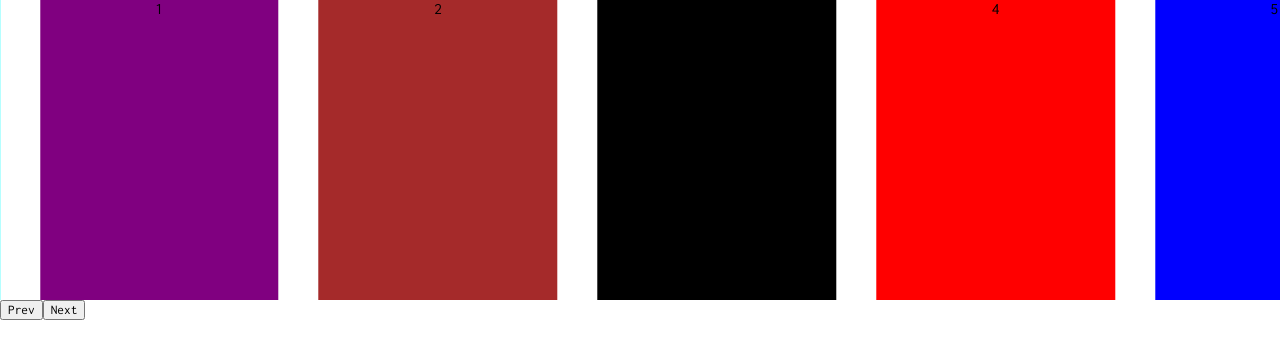
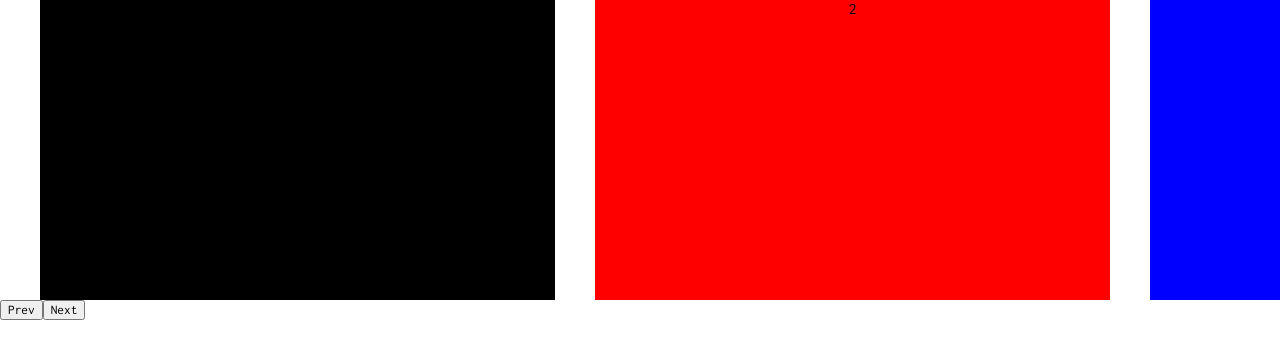
Before and after one commit to jjtjs159-jg/factory_jg, a React (Create React App) app: page /gallery in a window 1280 px wide. Shown: the top 358 px of the page. Built offline with nearby package versions, Linux system fonts and the light colour scheme.

Commit message:
캐러셀 테스트 중

```diff
--- a/src/containers/Gallery/index.tsx
+++ b/src/containers/Gallery/index.tsx
@@ -63,7 +63,7 @@ const itemList = [
 
 const index: FunctionComponent<Props> = ({
     delay = 350,
-    showsPerRow = 4,
+    showsPerRow = 2,
     padding = 20,
     showsNextSize = 5, // percentage
 }) => {
@@ -74,7 +74,7 @@ const index: FunctionComponent<Props> = ({
 
     const wid = 100 / showsPerRow;
     const moveSize = 100 / (itemList.length + (showsPerRow * (showsPerRow + 2)));
-    const slideWidthPX = winX * (wid - moveSize) / 100 - (padding * 2);
+    const slideWidthPX = Math.ceil(winX * (wid - moveSize) / 100 - (padding * 2));
 
     const firstFrames = itemList.slice(0, showsPerRow);
     const lastframes = itemList.slice(itemList.length - showsPerRow, itemList.length);
@@ -94,13 +94,17 @@ const index: FunctionComponent<Props> = ({
         switch (action.type) {
             case 'PREV':
                 const absIdx = Math.abs(state.idx);
-                const prevMoveSize = (slideWidthPX + padding) * (absIdx) + (padding * (absIdx + 1));
+                const first = -(slideWidthPX + padding);
+                const a = first + (slideWidthPX + padding * 2);
+                // const prevMoveSize = (slideWidthPX + padding) * (absIdx) + (padding * (absIdx + 1));
+                const prevMoveSize = (slideWidthPX + padding) * (absIdx) + (padding * (absIdx + 1)) - padding * 2;
+                const test = state.idx === 0 ? Math.abs(first + (slideWidthPX + padding * 2)) : -prevMoveSize;
                 return {
                     dir: 'PREV',
                     isAnimating: true,
                     idx: state.idx - 1,
                     // transform: action.transform || `translate3d(calc(-${width} * (${absIdx})), 0px, 0px)`,
-                    transform: action.transform || `translate3d(-${prevMoveSize}px, 0px, 0px)`,
+                    transform: action.transform || `translate3d(${test}px, 0px, 0px)`,
                     transitionDuration: action.transitionDuration || `${delay}ms`,
                 };
             case 'NEXT':
@@ -165,6 +169,7 @@ const index: FunctionComponent<Props> = ({
 
         // NEXT RESET
         if (isEqual(dir, 'NEXT') && isEqual(idx, itemList.length)) {
+            console.log('NEXT RESET')
             setTimeout(() => {
                 dispatch({
                     type: 'RESET',
@@ -178,15 +183,15 @@ const index: FunctionComponent<Props> = ({
 
         // PREV RESET
         if (isEqual(dir, 'PREV') && isEqual(idx, -1)) {
-            const last = itemList.length;
-            // setTimeout(() => {
-            //     dispatch({
-            //         type: 'RESET',
-            //         idx: itemList.length - 1,
-            //         transform: `translate3d(calc(-${slideWidthPX * last})px, 0px, 0px)`,
-            //         transitionDuration: '0ms',
-            //     });
-            // }, delay);
+            setTimeout(() => {
+                dispatch({
+                    type: 'RESET',
+                    idx: itemList.length - 1,
+                    // transform: `translate3d(calc(-${slideWidthPX * (itemList.length + 1) + (padding * 2)}px), 0px, 0px)`,
+                    transform: `translate3d(calc(-${slideWidthPX * (itemList.length + 1) + (padding * 2)}px), 0px, 0px)`,
+                    transitionDuration: '0ms',
+                });
+            }, delay);
             return;
         }
 
```
